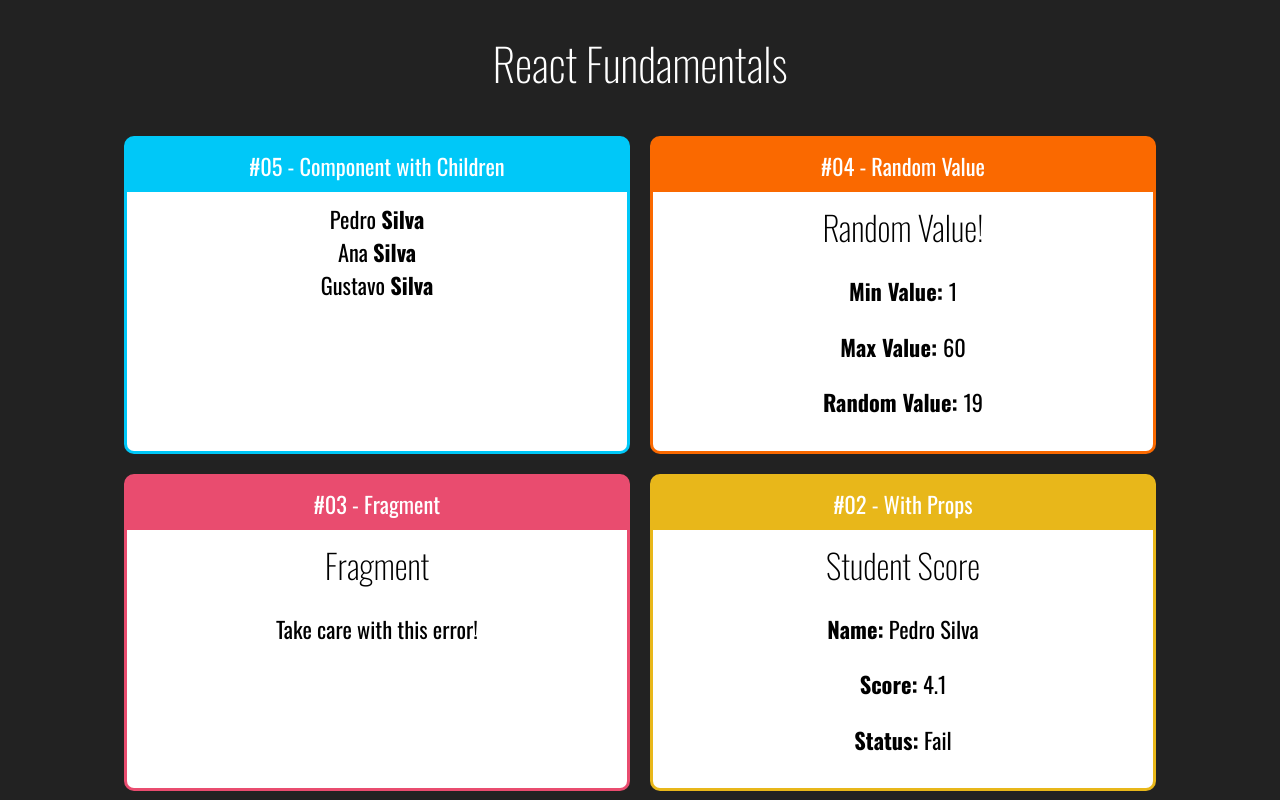
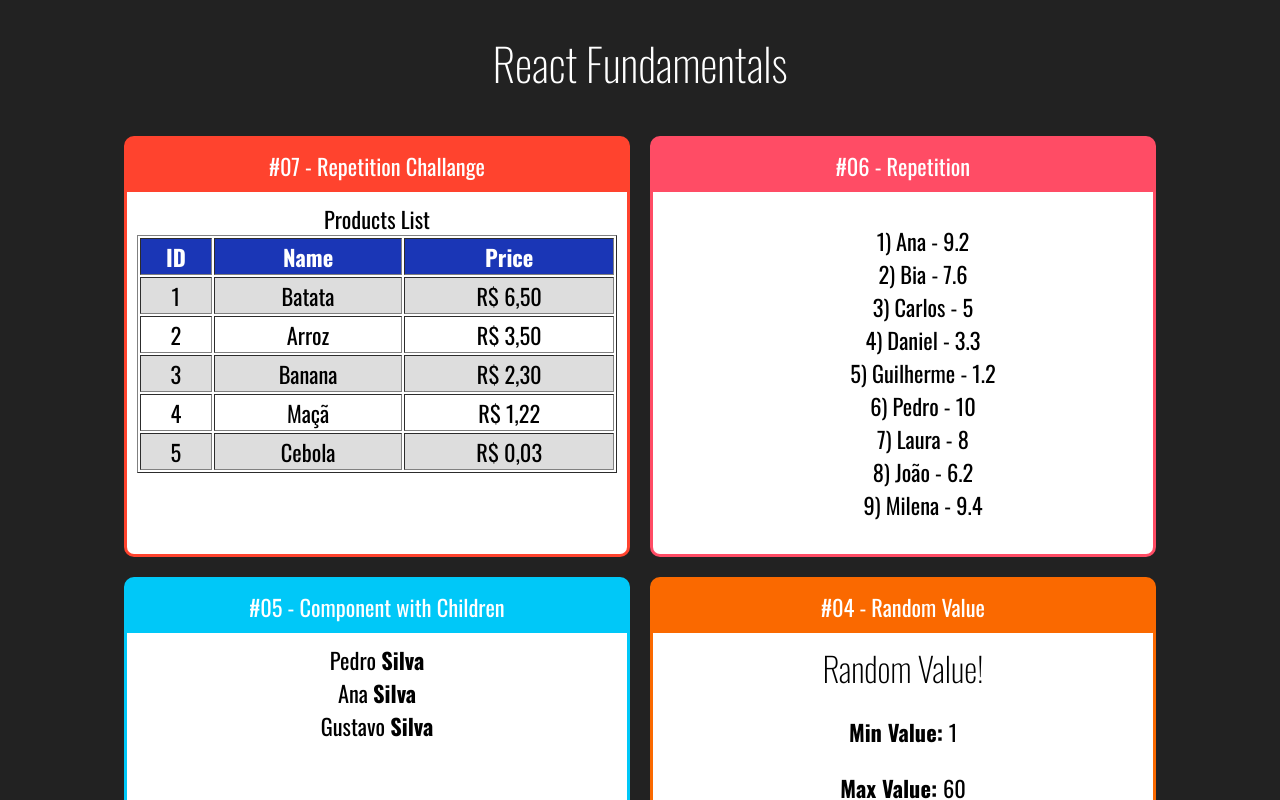
Before and after one commit to MagnunAVF/react-redux-skills, a React (Create React App) app in the folder react-fundamentals/: page / in a window 1280 px wide. Shown: the top 800 px of the page. Built offline with nearby package versions, Linux system fonts and the light colour scheme.

Commit message:
Create components with repetition

```diff
--- a/react-fundamentals/src/App.jsx
+++ b/react-fundamentals/src/App.jsx
@@ -1,6 +1,7 @@
 import "./App.css";
 import React from "react";
 
+import StudentsList from "./components/repetition/StudentsList";
 import FamilyMember from "./components/basics/FamilyMember";
 import Family from "./components/basics/Family";
 import Card from "./components/layout/Card";
@@ -8,17 +9,26 @@ import Random from "./components/basics/Random";
 import Fragment from "./components/basics/Fragment";
 import WithProps from "./components/basics/WithProps";
 import First from "./components/basics/First";
+import ProductsTable from "./components/repetition/ProductsTable";
 
 export default () => (
   <div className="App">
     <h1>React Fundamentals</h1>
 
     <div className="Cards">
+      <Card title="#07 - Repetition Challange" color="#FF432E">
+        <ProductsTable></ProductsTable>
+      </Card>
+
+      <Card title="#06 - Repetition" color="#FF4C65">
+        <StudentsList></StudentsList>
+      </Card>
+
       <Card title="#05 - Component with Children" color="#00C8F8">
         <Family lastName="Silva">
-            <FamilyMember firstName="Pedro"/>
-            <FamilyMember firstName="Ana"/>
-            <FamilyMember firstName="Gustavo"/>
+          <FamilyMember firstName="Pedro" />
+          <FamilyMember firstName="Ana" />
+          <FamilyMember firstName="Gustavo" />
         </Family>
       </Card>
 
--- /dev/null
+++ b/react-fundamentals/src/components/repetition/ProductsTable.css
@@ -0,0 +1,16 @@
+.ProductsTable table {
+  width: 100%;
+}
+
+.ProductsTable th {
+  background-color: #1a36b6;
+  color: #fff;
+}
+
+.ProductsTable .odd {
+  background-color: #ddd;
+}
+
+.ProductsTable .even {
+    background-color: #fff;
+}
--- /dev/null
+++ b/react-fundamentals/src/components/repetition/ProductsTable.jsx
@@ -0,0 +1,33 @@
+import React from "react";
+import "./ProductsTable.css";
+import products from "../../data/products";
+
+export default (props) => {
+  function getTableLines() {
+    return products.map((product, i) => {
+      return (
+        <tr key={product.id} className={i % 2 === 0 ? "odd" : "even"}>
+          <td>{product.id}</td>
+          <td>{product.name}</td>
+          <td>R$ {product.price.toFixed(2).replace(".", ",")}</td>
+        </tr>
+      );
+    });
+  }
+
+  return (
+    <div className="ProductsTable">
+      <table border="1">
+        <caption>Products List</caption>
+        <thead>
+          <tr>
+            <th>ID</th>
+            <th>Name</th>
+            <th>Price</th>
+          </tr>
+        </thead>
+        <tbody>{getTableLines()}</tbody>
+      </table>
+    </div>
+  );
+};
--- /dev/null
+++ b/react-fundamentals/src/components/repetition/StudentsList.jsx
@@ -0,0 +1,18 @@
+import React from "react";
+import students from "./../../data/students";
+
+export default (props) => {
+  const studentsJSX = students.map((student) => {
+    return (
+      <li key={student.id}>
+        {student.id}) {student.name} - {student.score}
+      </li>
+    );
+  });
+
+  return (
+    <div>
+      <ul style={{ listStyle: "none" }}>{studentsJSX}</ul>
+    </div>
+  );
+};
--- /dev/null
+++ b/react-fundamentals/src/data/products.js
@@ -0,0 +1,7 @@
+export default [
+  { id: 1, name: "Batata", price: 6.5 },
+  { id: 2, name: "Arroz", price: 3.5 },
+  { id: 3, name: "Banana", price: 2.3 },
+  { id: 4, name: "Maçã", price: 1.22 },
+  { id: 5, name: "Cebola", price: 0.03 },
+];
--- /dev/null
+++ b/react-fundamentals/src/data/students.js
@@ -0,0 +1,11 @@
+export default [
+  { id: 1, name: "Ana", score: 9.2 },
+  { id: 2, name: "Bia", score: 7.6 },
+  { id: 3, name: "Carlos", score: 5.0 },
+  { id: 4, name: "Daniel", score: 3.3 },
+  { id: 5, name: "Guilherme", score: 1.2 },
+  { id: 6, name: "Pedro", score: 10 },
+  { id: 7, name: "Laura", score: 8.0 },
+  { id: 8, name: "João", score: 6.2 },
+  { id: 9, name: "Milena", score: 9.4 },
+];
```
